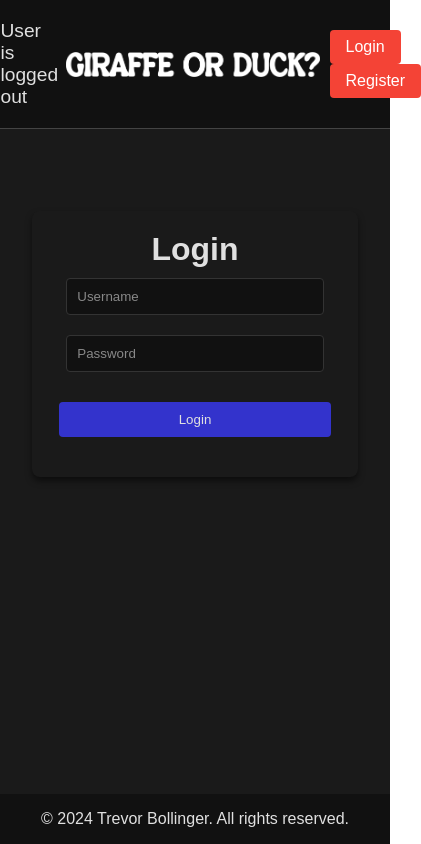
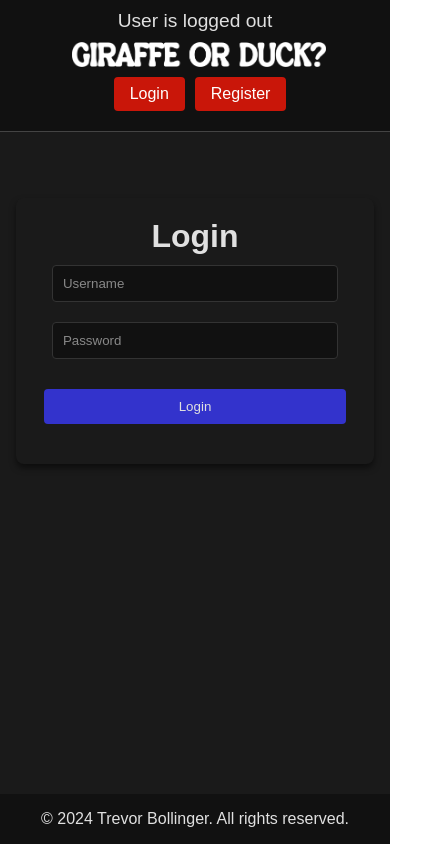
Before and after one commit to trevorbollinger/giraffeorduck.com, a React (Vite) app in the folder frontend/: page /login in a window 390 px wide. Shown: the whole page, 421 px wide, since content can reach past the window. Built offline with nearby package versions, Linux system fonts and the light colour scheme; no server answers.

Commit message:
mobile styling

```diff
--- a/frontend/src/styles/Layout.css
+++ b/frontend/src/styles/Layout.css
@@ -1,7 +1,13 @@
 /* Global Styles */
 * {
     margin: 0;
+    padding: 0;
+    box-sizing: border-box;
     color: #e0e0e0; /* Light color for readability in dark mode */
+}
+
+body, html {
+    overflow-x: hidden; /* Prevent horizontal scrolling */
 }
 
 /* General Layout Container */
@@ -10,6 +16,7 @@
     flex-direction: column;
     min-height: 100vh;
     background-color: #1a1a1a; /* Dark background */
+    width: 100%;
 }
 
 /* Navbar Styles */
@@ -58,7 +65,7 @@
 }
 
 .logout-button {
-    background-color: #f44336; /* Bright logout button */
+    background-color: #c91609; /* Bright logout button */
     color: #ffffff;
     border: none;
     padding: 8px 16px;
@@ -70,7 +77,7 @@
 }
 
 .logout-button:hover {
-    background-color: #d32f2f; /* Darker red on hover */
+    background-color: #920404; /* Darker red on hover */
 }
 
 /* Main Content Styles */
@@ -90,11 +97,28 @@
 }
 
 /* Responsive Adjustments */
-@media only screen and (max-width: 790px) {
+@media only screen and (max-width: 750px) {
+    .navbar {
+        flex-direction: column;
+        padding: 10px;
+    }
+
+    .nav-left, .nav-right {
+        width: 100%;
+        text-align: center;
+        margin-bottom: 10px;
+    }
+
     .faviconlogo {
         display: none;
     }
+
     .textlogo {
         height: 25px;
+        margin-bottom: 10px;
+    }
+
+    .main-content {
+        padding: 1rem;
     }
 }
```
